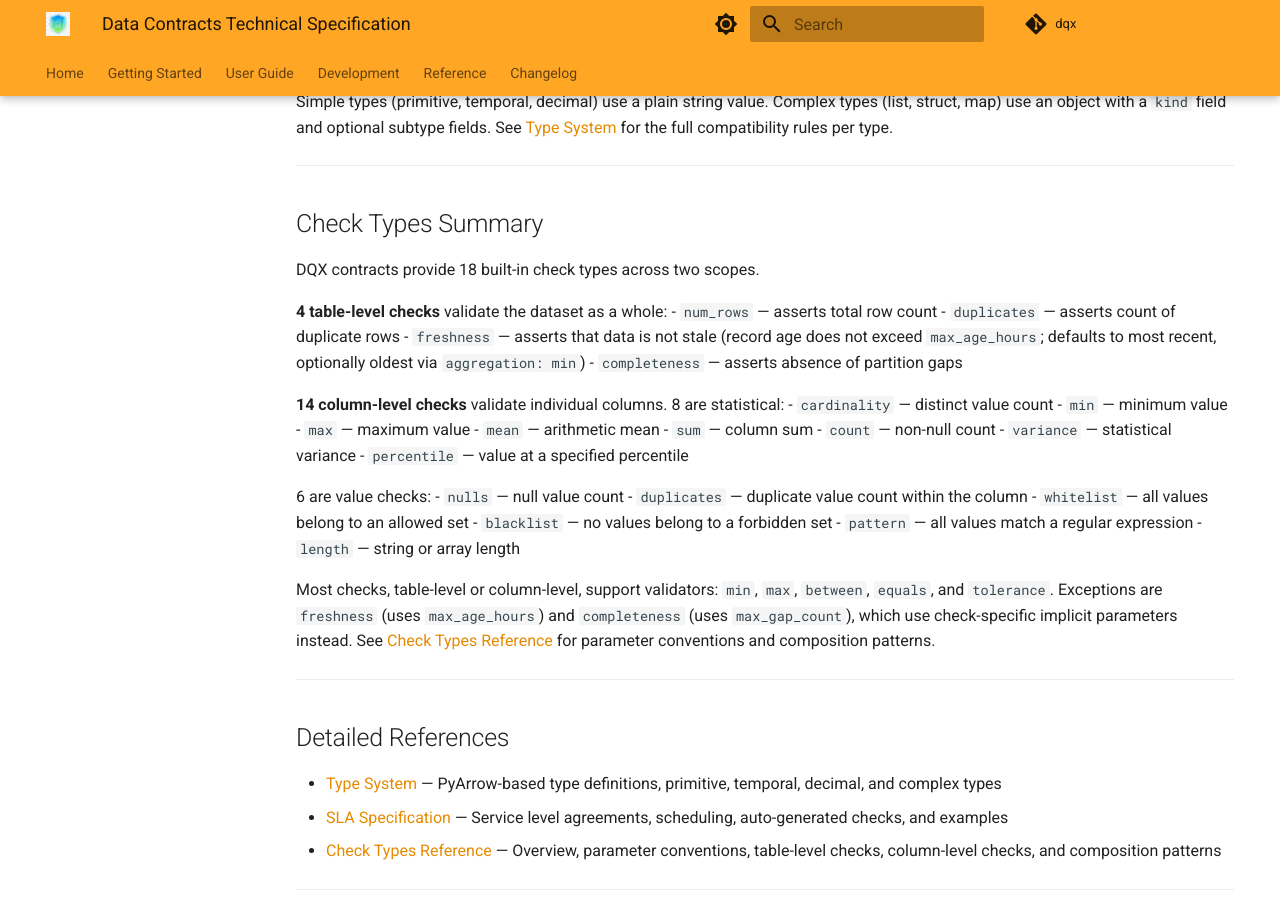
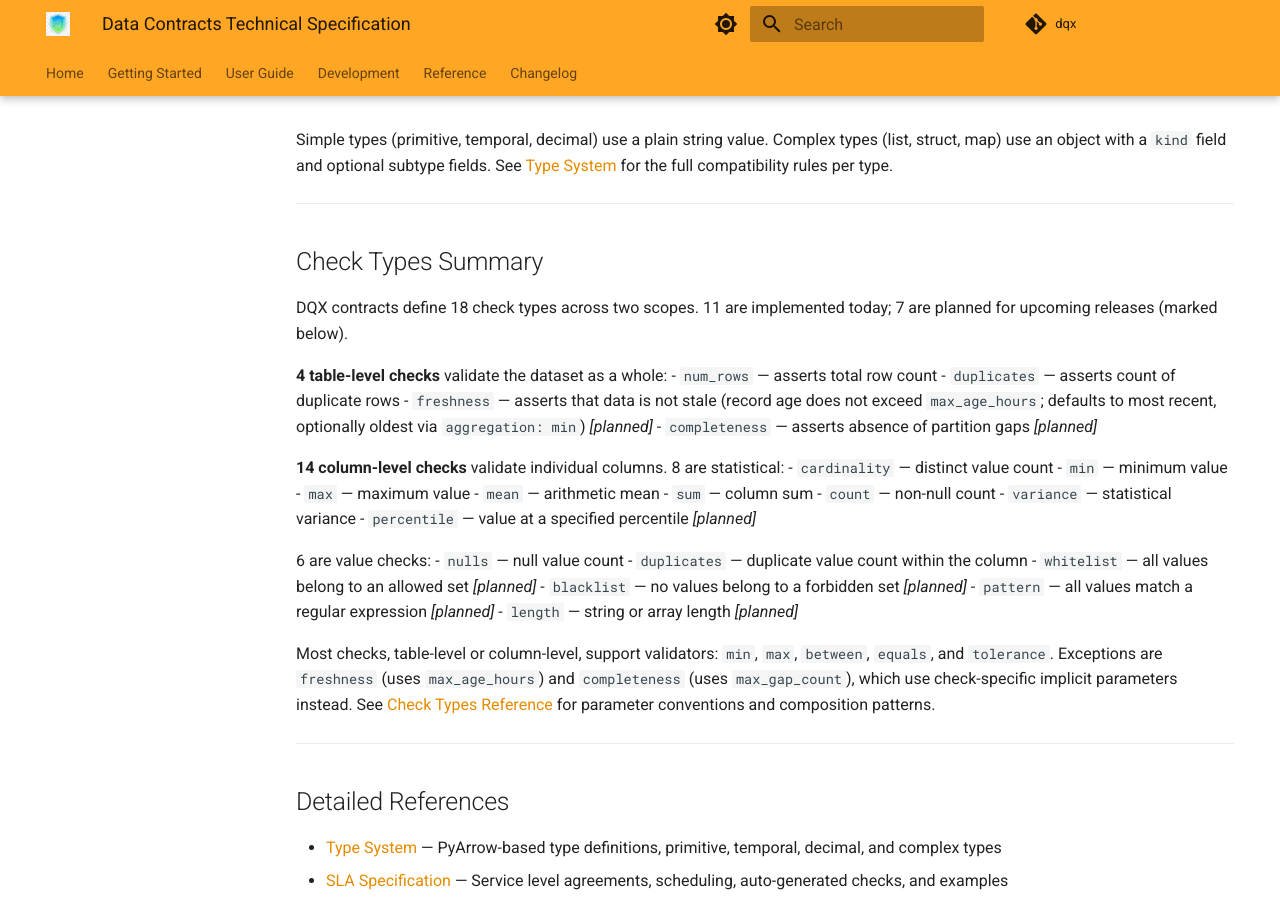
Before and after one commit to nampham2/dqx, an MkDocs documentation site: the page built from docs/design/contracts/index.md, in a window 1280 px wide and 900 px high, scrolled down 8110 px. Built offline with MkDocs 1.6.1 and Material for MkDocs 9.7.7, drawn with Linux system fonts in a browser that asks for light colours; comment, search, counter and statistics services are not loaded; some of the changed text lies outside the part shown.

Commit message:
docs(contracts): fix suite.run() flow and mark unimplemented check types
Update architecture diagram: suite.run() returns None, then
suite.collect_results() returns list[AssertionResult].

Mark 7 check types as [planned] that lack implementation in
src/dqx/specs.py: freshness, completeness, percentile, whitelist,
blacklist, pattern, length.

````diff
--- a/docs/design/contracts/index.md
+++ b/docs/design/contracts/index.md
@@ -37,10 +37,12 @@
     ↓ VerificationSuite(checks=contract.to_checks() + [...], ...)   [existing API]
 VerificationSuite
     ↓ suite.run([datasource], result_key)                           [existing API]
-AssertionResult[]                                                   [existing API]
+None
+    ↓ suite.collect_results()                                       [existing API]
+list[AssertionResult]
 ```
 
-The runtime flow combines proposed and existing API. First, `Contract.from_yaml()` parses the YAML and builds a `Contract` instance with a fully resolved PyArrow schema — **proposed**. Second, `contract.to_checks()` translates every column definition and check into a list of `DecoratedCheck` functions — **proposed**. From here, the flow uses the **existing** `VerificationSuite` API: the user merges contract-generated checks with any hand-coded checks — `VerificationSuite(checks=contract.to_checks() + [custom_check], db=db, name=...)` — and calls `suite.run([datasource], result_key)`, which executes all checks, validates the schema at runtime via PyArrow, and returns `AssertionResult[]` objects identical to those from hand-coded suites. `VerificationSuite`, `suite.run()`, and `AssertionResult` already exist in the codebase today; only `Contract.from_yaml()` and `contract.to_checks()` are new.
+The runtime flow combines proposed and existing API. First, `Contract.from_yaml()` parses the YAML and builds a `Contract` instance with a fully resolved PyArrow schema — **proposed**. Second, `contract.to_checks()` translates every column definition and check into a list of `DecoratedCheck` functions — **proposed**. From here, the flow uses the **existing** `VerificationSuite` API: the user merges contract-generated checks with any hand-coded checks — `VerificationSuite(checks=contract.to_checks() + [custom_check], db=db, name=...)` — and calls `suite.run([datasource], result_key)` to execute all checks. Results are collected separately via `suite.collect_results()`, which returns `list[AssertionResult]`. `VerificationSuite`, `suite.run()`, `suite.collect_results()`, and `AssertionResult` already exist in the codebase today; only `Contract.from_yaml()` and `contract.to_checks()` are new.
 
 ---
 
@@ -328,13 +330,13 @@
 
 ## Check Types Summary
 
-DQX contracts provide 18 built-in check types across two scopes.
+DQX contracts define 18 check types across two scopes. 11 are implemented today; 7 are planned for upcoming releases (marked below).
 
 **4 table-level checks** validate the dataset as a whole:
 - `num_rows` — asserts total row count
 - `duplicates` — asserts count of duplicate rows
-- `freshness` — asserts that data is not stale (record age does not exceed `max_age_hours`; defaults to most recent, optionally oldest via `aggregation: min`)
-- `completeness` — asserts absence of partition gaps
+- `freshness` — asserts that data is not stale (record age does not exceed `max_age_hours`; defaults to most recent, optionally oldest via `aggregation: min`) *[planned]*
+- `completeness` — asserts absence of partition gaps *[planned]*
 
 **14 column-level checks** validate individual columns. 8 are statistical:
 - `cardinality` — distinct value count
@@ -344,15 +346,15 @@
 - `sum` — column sum
 - `count` — non-null count
 - `variance` — statistical variance
-- `percentile` — value at a specified percentile
+- `percentile` — value at a specified percentile *[planned]*
 
 6 are value checks:
 - `nulls` — null value count
 - `duplicates` — duplicate value count within the column
-- `whitelist` — all values belong to an allowed set
-- `blacklist` — no values belong to a forbidden set
-- `pattern` — all values match a regular expression
-- `length` — string or array length
+- `whitelist` — all values belong to an allowed set *[planned]*
+- `blacklist` — no values belong to a forbidden set *[planned]*
+- `pattern` — all values match a regular expression *[planned]*
+- `length` — string or array length *[planned]*
 
 Most checks, table-level or column-level, support validators: `min`, `max`, `between`, `equals`, and `tolerance`. Exceptions are `freshness` (uses `max_age_hours`) and `completeness` (uses `max_gap_count`), which use check-specific implicit parameters instead. See [Check Types Reference](checks.md) for parameter conventions and composition patterns.
 
````
